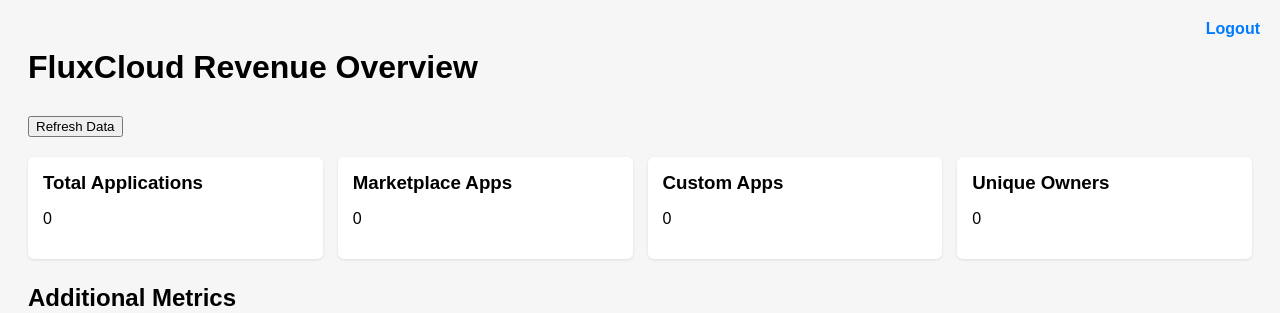
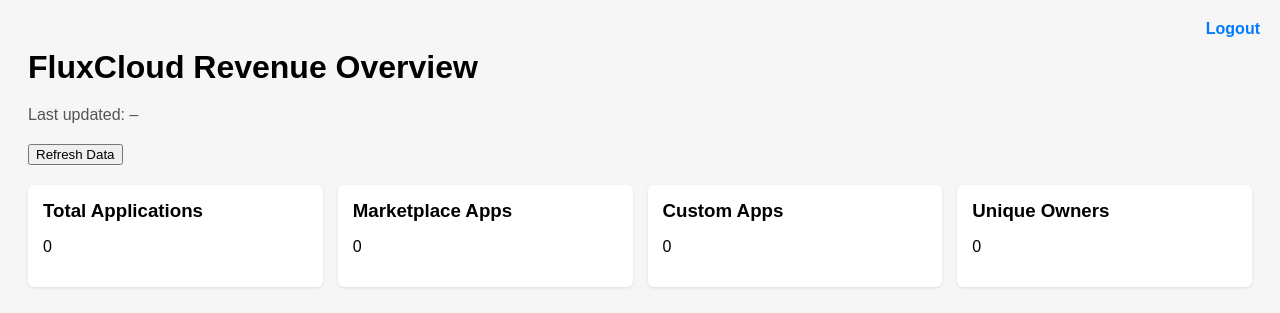
Before and after one commit to Kyuubi2709/fluxcloud-revenue-dashboard, a Flask app: page / in a window 1280 px wide. Shown: the top 313 px of the page. Run offline with Flask 3, Linux system fonts and the light colour scheme; the visitor is signed in with stand-in values (Sample User, id 1); data that the repository does not hold is empty.

Commit message:
Update index.html

```diff
--- a/templates/index.html
+++ b/templates/index.html
@@ -8,6 +8,10 @@
 <body>
 
 <h1>FluxCloud Revenue Overview</h1>
+
+<!-- Last Updated Timestamp -->
+<p id="last-updated" style="color:#555; margin-bottom: 10px;">Last updated: –</p>
+
 <a href="/logout" class="logout-link">Logout</a>
 
 <!-- Refresh Button -->
```
